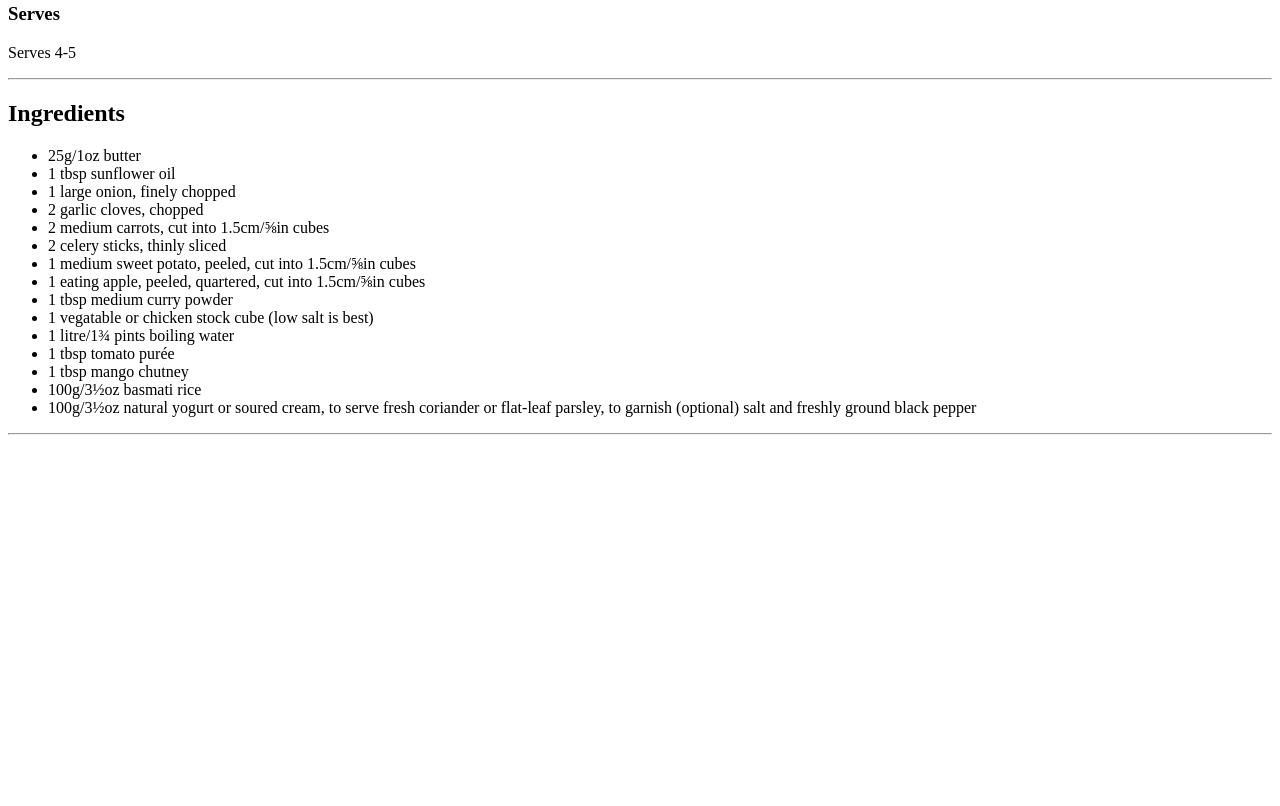
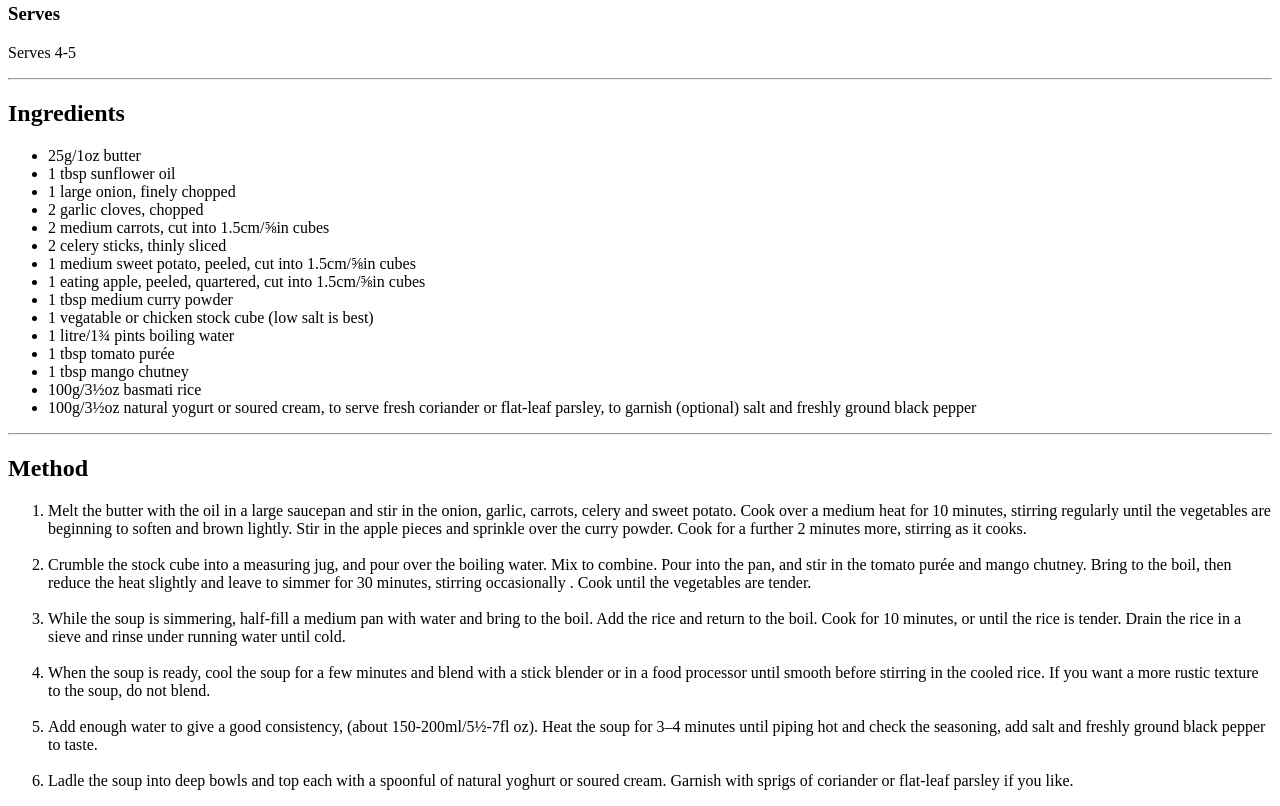
Before and after one commit to stefan-1904/odin-recipes, a plain HTML site: page recipes/soup.html in a window 1280 px wide. Shown: the part 650-1456 px from the top of the page. Before the commit the page ends 1093 px from the top, so only its background shows below. Drawn offline with Linux system fonts and the light colour scheme.

Commit message:
Add method ordered list.

```diff
--- a/recipes/soup.html
+++ b/recipes/soup.html
@@ -36,5 +36,19 @@
         <li>100g/3½oz natural yogurt or soured cream, to serve fresh coriander or flat-leaf parsley, to garnish (optional) salt and freshly ground black pepper</li>
     </ul>
 <hr>
+    <h2>Method</h2>
+    <ol>
+        <li>Melt the butter with the oil in a large saucepan and stir in the onion, garlic, carrots, celery and sweet potato. Cook over a medium heat for 10 minutes, stirring regularly until the vegetables are beginning to soften and brown lightly. Stir in the apple pieces and sprinkle over the curry powder. Cook for a further 2 minutes more, stirring as it cooks.</li>
+    <br>
+        <li>Crumble the stock cube into a measuring jug, and pour over the boiling water. Mix to combine. Pour into the pan, and stir in the tomato purée and mango chutney. Bring to the boil, then reduce the heat slightly and leave to simmer for 30 minutes, stirring occasionally . Cook until the vegetables are tender.        </li>
+    <br>
+        <li>While the soup is simmering, half-fill a medium pan with water and bring to the boil. Add the rice and return to the boil. Cook for 10 minutes, or until the rice is tender. Drain the rice in a sieve and rinse under running water until cold.</li>
+    <br>
+        <li>When the soup is ready, cool the soup for a few minutes and blend with a stick blender or in a food processor until smooth before stirring in the cooled rice. If you want a more rustic texture to the soup, do not blend.</li>
+    <br>
+        <li>Add enough water to give a good consistency, (about 150-200ml/5½-7fl oz). Heat the soup for 3–4 minutes until piping hot and check the seasoning, add salt and freshly ground black pepper to taste.</li>
+    <br>
+        <li>Ladle the soup into deep bowls and top each with a spoonful of natural yoghurt or soured cream. Garnish with sprigs of coriander or flat-leaf parsley if you like.</li>
+    </ol>
 </body>
 </html>
```
